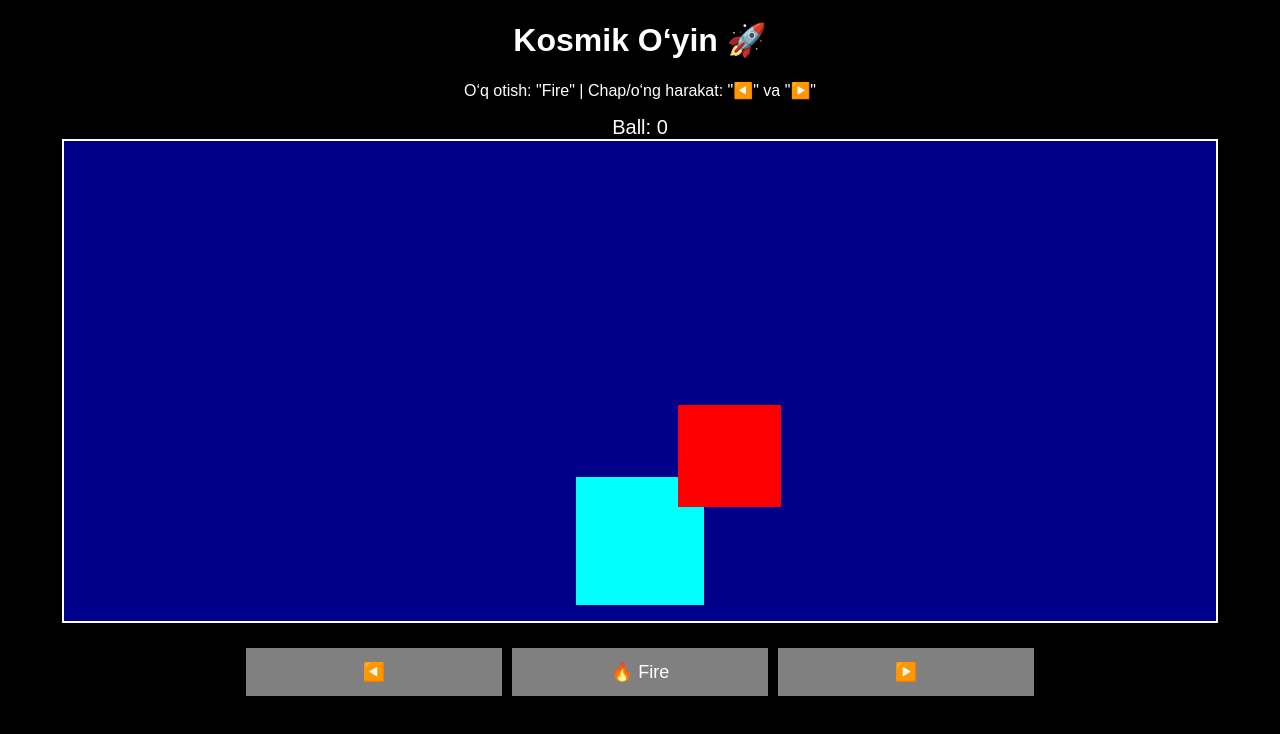
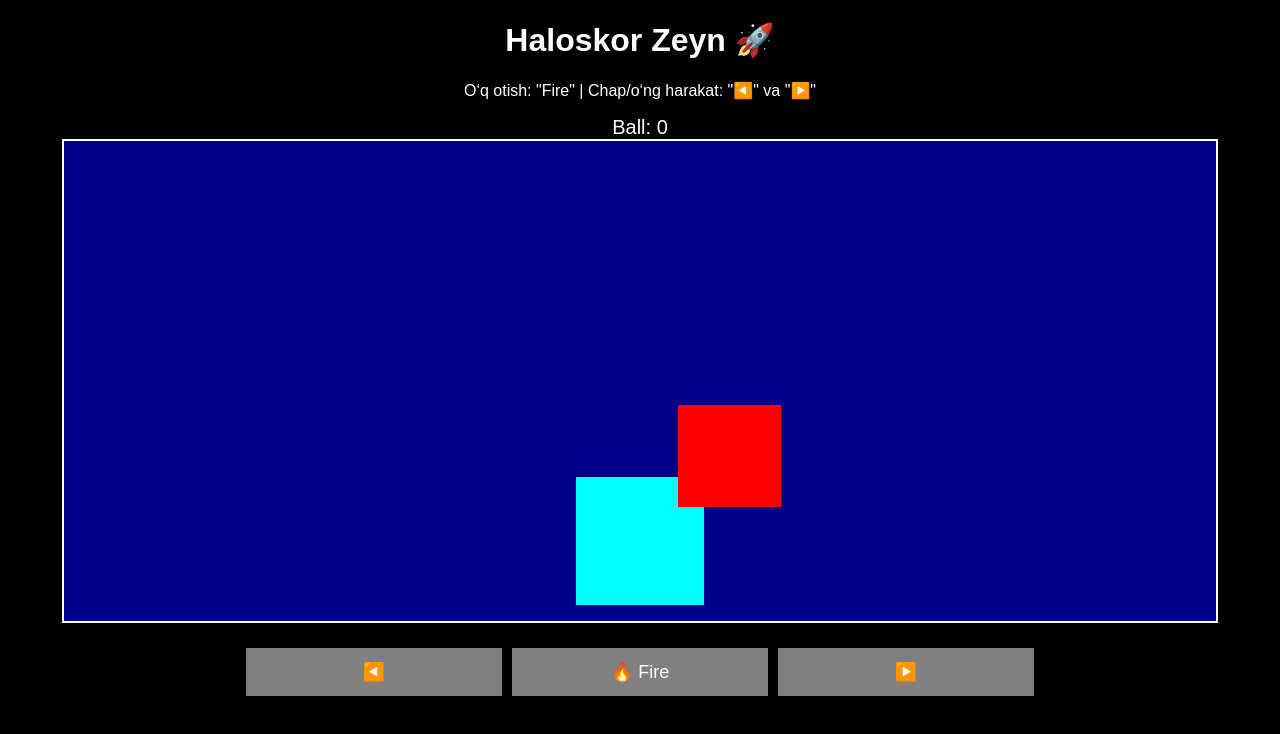
Before and after one commit to seniorbahromov/gamelar, a plain HTML site: page index.html in a window 1280 px wide. Drawn offline with Linux system fonts and the light colour scheme.

Commit message:
beta one

```diff
--- a/index.html
+++ b/index.html
@@ -3,7 +3,7 @@
 <head>
     <meta charset="UTF-8">
     <meta name="viewport" content="width=device-width, initial-scale=1.0">
-    <title>Kosmik O‘yin 🚀</title>
+    <title>Haloskor Zeyn (beta version) 🚀</title>
     <style>
         body {
             text-align: center;
@@ -81,7 +81,7 @@
 </head>
 <body>
 
-    <h1>Kosmik O‘yin 🚀</h1>
+    <h1>Haloskor Zeyn 🚀</h1>
     <p>O‘q otish: "Fire" | Chap/o‘ng harakat: "◀️" va "▶️"</p>
 
     <div id="score">Ball: 0</div>
```
